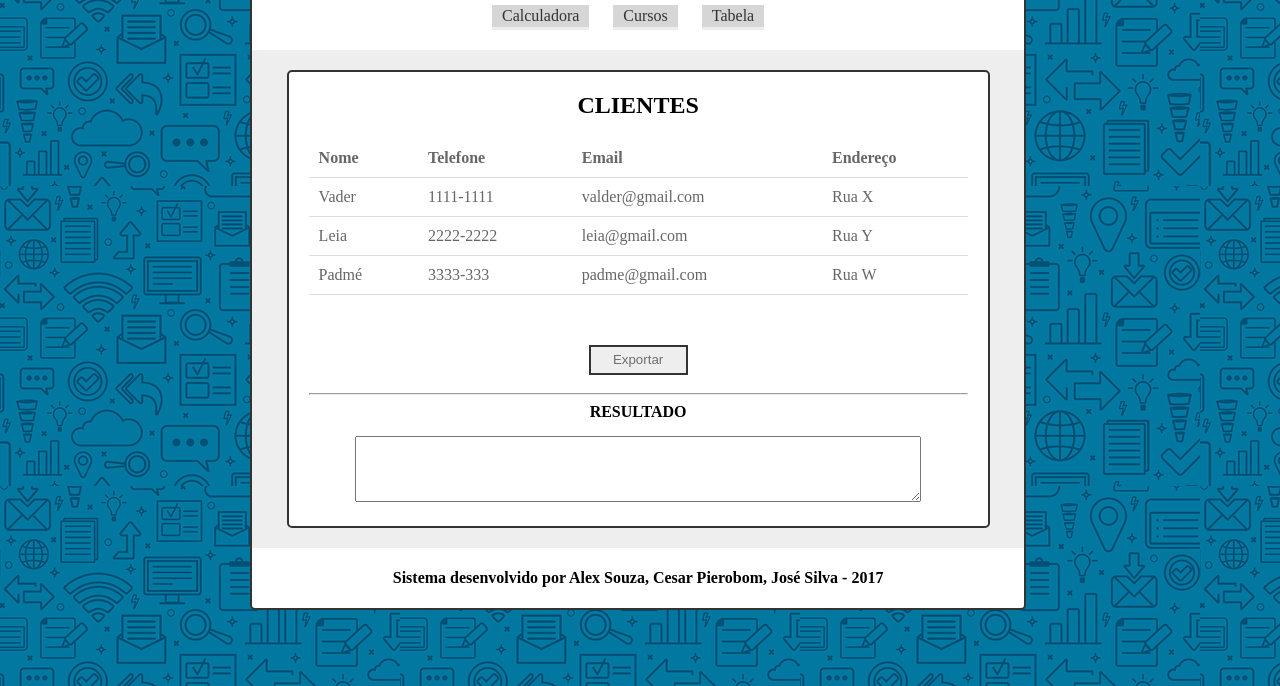
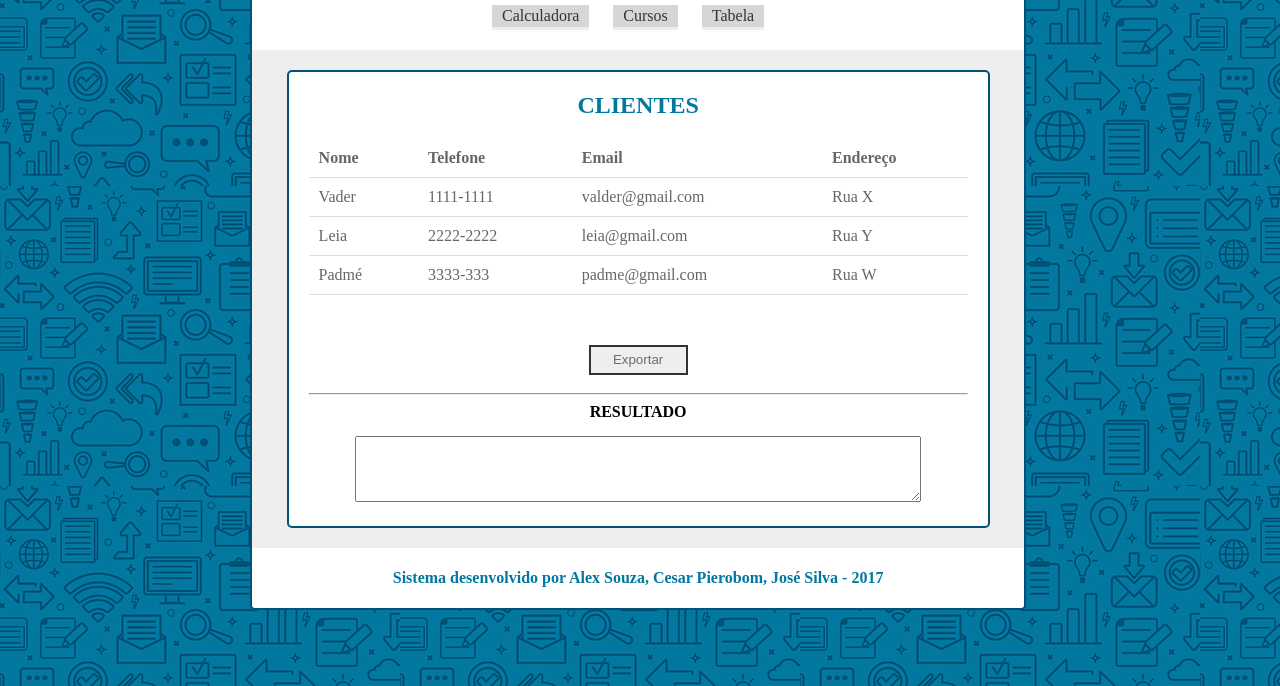
Before and after one commit to joseantonnio/MiniAvaliacaoDW1, a plain HTML site: page tabela.html in a window 1280 px wide. Shown: the part 114-800 px from the top of the page. Drawn offline with Linux system fonts and the light colour scheme.

Commit message:
Estava sem sono, então mexi no CSS. Agora deu sono...

```diff
--- a/style.css
+++ b/style.css
@@ -12,6 +12,9 @@
 body {
     background: url('img/fundo.jpg') repeat #EDEDED;
 }
+h1, h2, h3, h4, h5, h6 {
+    color: #0278a0;
+}
 
 /* 2.1 Estrutura do Site */
 .principal {
@@ -25,7 +28,7 @@ body {
     background: #FFF;
     width:99%;
     margin-top: 50px;
-    border: 2px solid #333;
+    border: 2px solid #025277;
     border-radius: 5px 5px 5px 5px;
     text-align: center;
 }
@@ -36,7 +39,7 @@ body {
     display: inline-block;
     margin: auto;
     padding: 0 20px 20px 20px;
-    border: 2px solid #333;
+    border: 2px solid #025277;
     border-radius: 5px 5px 5px 5px;
     text-align: center;
 }
@@ -54,7 +57,7 @@ body {
     display: inline-block;
     margin: auto;
     padding: 0 20px 20px 20px;
-    border: 2px solid #333;
+    border: 2px solid #025277;
     border-radius: 5px 5px 5px 5px;
     text-align: center;
 }
@@ -83,7 +86,7 @@ body {
 .menu ul li a:hover {
     background:#D6D6D6;
     color: #6D6D6D;
-    border-bottom:3px solid #EA0000;
+    border-bottom:3px solid #025277;
     font-weight: bold;
     cursor: pointer;
 }
```
